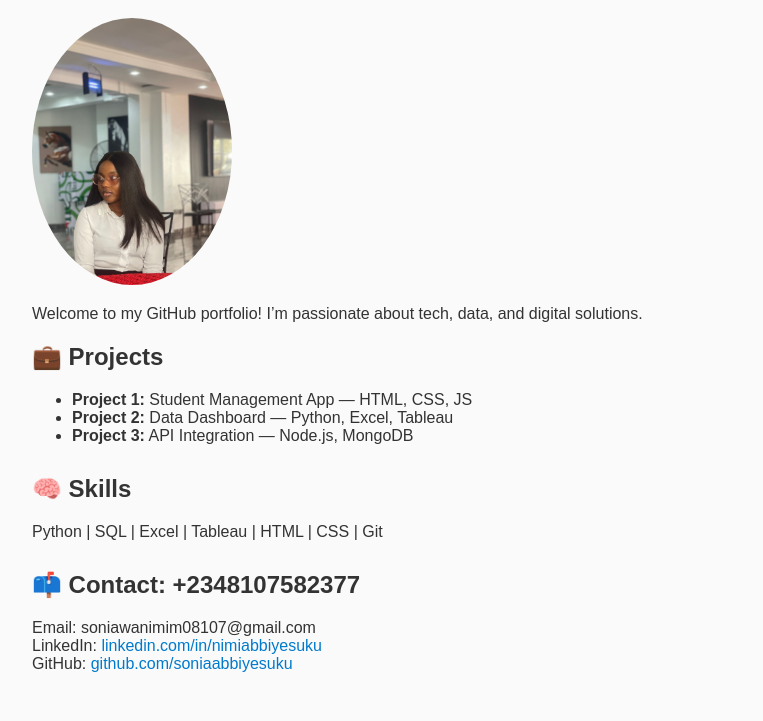
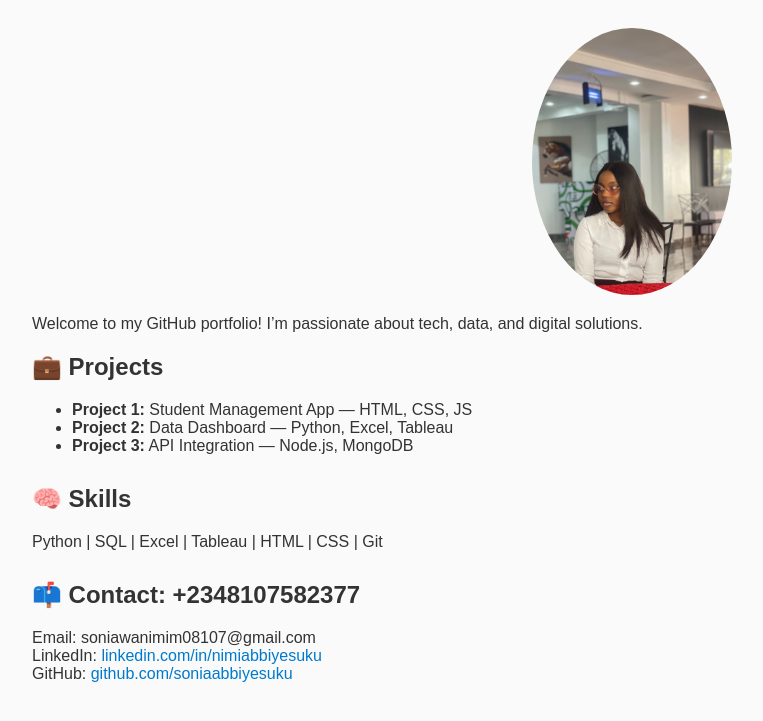
Before and after one commit to soniaabbiyesuku/soniaabbiyesuku.github.io, a plain HTML site: page index.html in a window 1280 px wide. Shown: the part 81-802 px from the top of the page, without its empty margins (8-771 px from the left). Drawn offline with Linux system fonts and the light colour scheme.

Commit message:
Update index.html

```diff
--- a/index.html
+++ b/index.html
@@ -14,7 +14,9 @@
 </head>
 <body>
   <h1>Hello, I'm Sonia Abbiyesuku - Data Analyst 👋</h1>
-  <img src="IMG_9243.jpeg" alt="Sonia Abbiyesuku" width="200" style="border-radius: 50%;">
+  <div style="text-align:center;">
+  <img src="IMG_9243.jpeg" alt="Sonia Abbiyesuku" width="200" style="border-radius:50%; margin-top:10px;">
+</div>
   <p>Welcome to my GitHub portfolio! I’m passionate about tech, data, and digital solutions.</p>
 
   <section>
```
